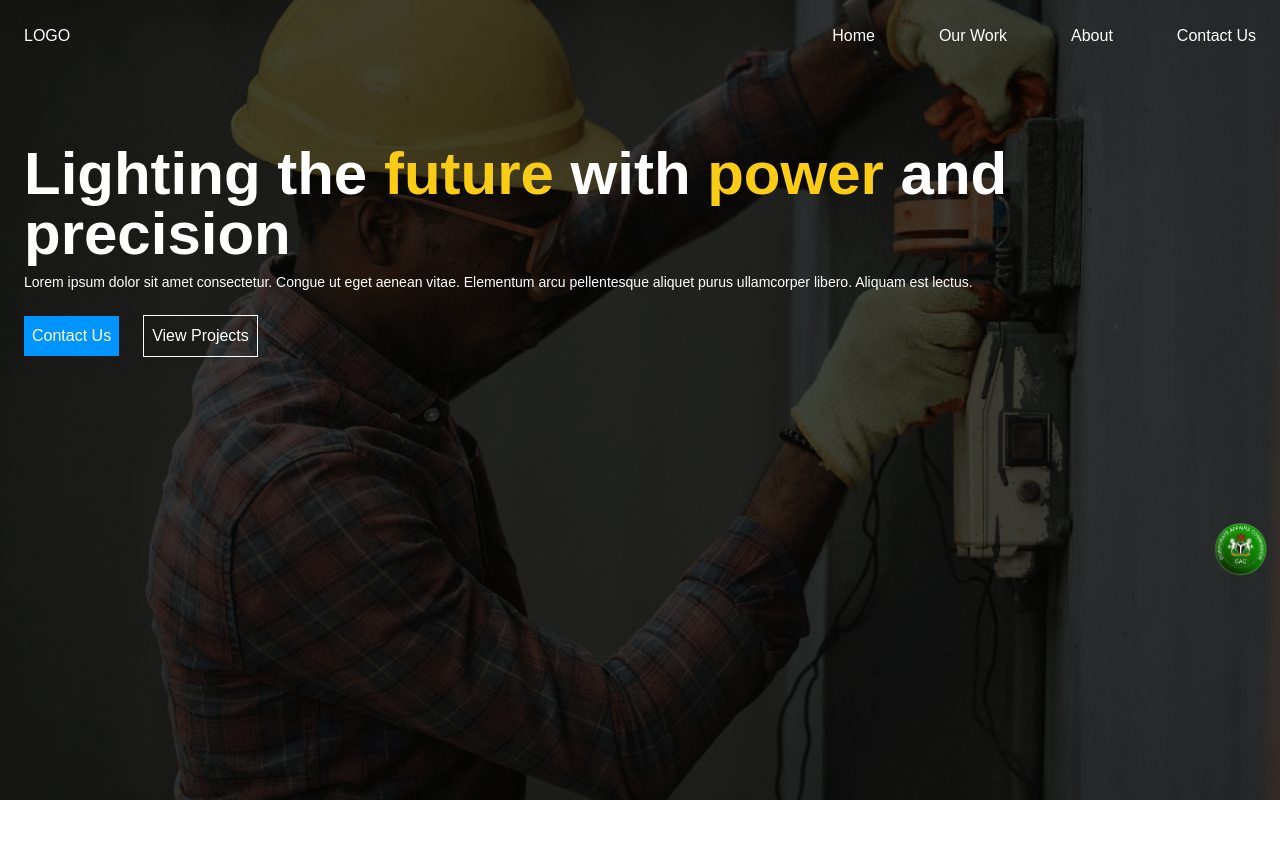
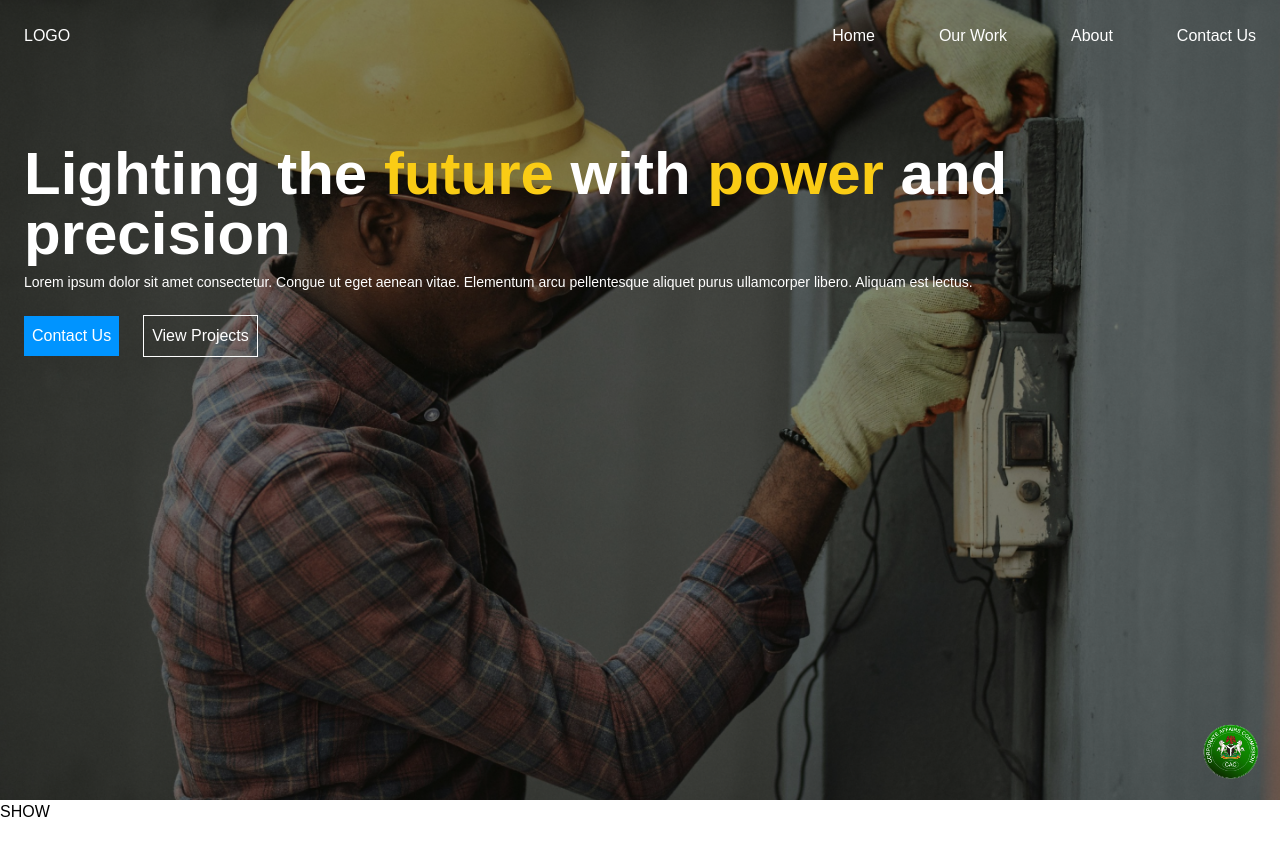
Before and after one commit to devhabeeblateef/ibconceptsandlogistics, a Next.js app in the folder client/: page / in a window 1280 px wide. Shown: the top 856 px of the page. Before the commit the page ends 800 px from the top, so only its background shows below. Built offline with nearby package versions, Linux system fonts and the light colour scheme.

Commit message:
fix bugs

```diff
--- a/client/pages/hero.js
+++ b/client/pages/hero.js
@@ -1,13 +1,13 @@
 import React from 'react'
 import Nav from './UI/Nav'
-
+import Image from 'next/image'
 function Hero() {
   return (
     <div className=''>
-    <div className='bg-bgimage absolute z-0 text-white w-screen h-screen bg-cover bg-center bg-no-repeat filter brightness-50'>
+    <div className='bg-bgimage text-white w-screen h-screen bg-cover bg-center bg-no-repeat'>
 
-    </div>
-    <div className='p-6 text-white relative z-10'>
+
+    <div className='p-6 text-white'>
         <Nav/>
         <p className='text-4xl font-semibold auto mt-24 lg:text-6xl'>Lighting the <span className='text-yellow-400'>future</span> with
         <span className='text-yellow-400'> power</span> and precision</p>
@@ -19,8 +19,15 @@ function Hero() {
         <button className='bg-[#0094FF] p-2 m-6 ml-0'>Contact Us</button>
         <button className='border border-white p-2'>View Projects</button>
 
+        <Image
+        src='/cac.png'
+        width={100}
+        height={100}
+        className='absolute right-0 bottom-0 p-4' // Adjusted styling for positioning
+        alt='CAC Registration Badge'
+      />
 
-        <img src='./cac.png' width={80} height={80} className='absolute  right-0 mt-32 p-2' alt='CAC Registration Badge'/>
+    </div>
     </div>
     </div>
   )
--- a/client/pages/show.js
+++ b/client/pages/show.js
@@ -2,8 +2,8 @@ import React from 'react'
 
 function Show() {
   return (
-    <div>
-
+    <div className='h-screen w-screen'>
+      SHOW
     </div>
   )
 }
```
